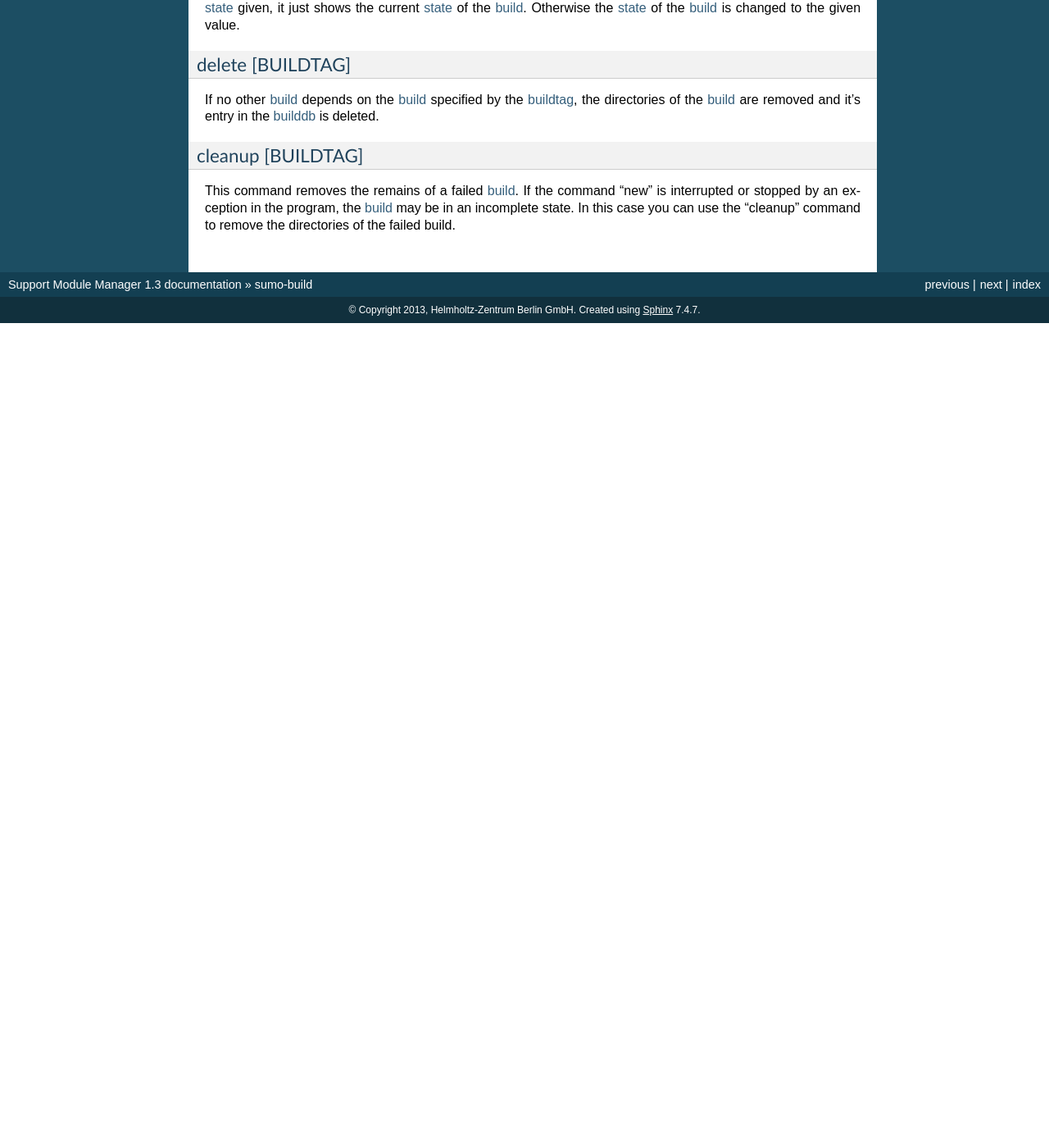
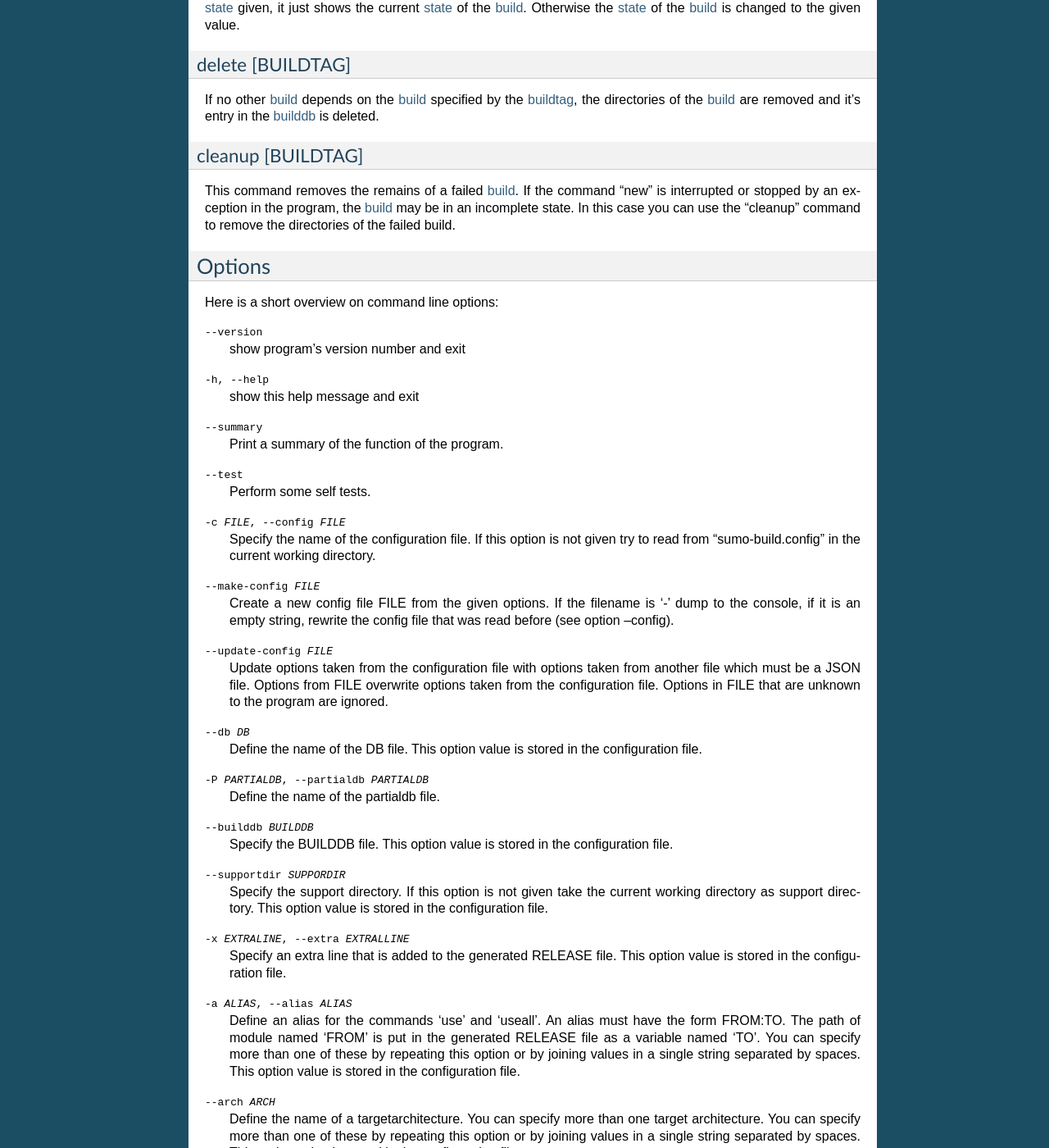
Before and after one commit to klauer/epics-sumo-mirror, a Sphinx documentation site: the page built from doc/reference-sumo-build.rst, in a window 1280 px wide and 1400 px high, scrolled down 3472 px. Shown: the whole window at 82% size. Built offline with Sphinx 7.4.7, drawn with Linux system fonts in a browser that asks for light colours; before the commit the page ends 3866 px from its top, so only the background shows below that; some of the changed text lies outside the part shown.

Commit message:
The project documentation was improved.
Among other changes now all options of sumo-build are described. The Sphinx
generated html documentation has some problems when command line option
documentation is generated but after some experiments I wasn't able to improve
the result... :(

```diff
--- a/doc/reference-sumo-build.rst
+++ b/doc/reference-sumo-build.rst
@@ -225,3 +225,71 @@ This command removes the remains of a failed :term:`build`. If the command
 "new" is interrupted or stopped by an exception in the program, the
 :term:`build` may be in an incomplete state. In this case you can use the
 "cleanup" command to remove the directories of the failed build.
+
+Options
+-------
+
+Here is a short overview on command line options:
+
+--version             show program's version number and exit
+-h, --help            show this help message and exit
+--summary             Print a summary of the function of the program.
+--test                Perform some self tests.
+-c FILE, --config FILE
+                      Specify the name of the configuration file. If this
+                      option is not given try to read from "sumo-build.config"
+                      in the current working directory.
+--make-config FILE    Create a new config file FILE from the given options. If
+                      the filename is '-' dump to the console, if it is an
+                      empty string, rewrite the config file that was read
+                      before (see option --config).
+--update-config FILE  Update options taken from the configuration file with
+                      options taken from another file which must be a JSON
+                      file. Options from FILE overwrite options taken from the
+                      configuration file. Options in FILE that are unknown to
+                      the program are ignored.
+--db DB               Define the name of the DB file. This option value is
+                      stored in the configuration file.
+-P PARTIALDB, --partialdb PARTIALDB
+                      Define the name of the partialdb file.
+--builddb BUILDDB     Specify the BUILDDB file. This option value is stored in
+                      the configuration file.
+--supportdir SUPPORDIR
+                      Specify the support directory. If this option is not
+                      given take the current working directory as support
+                      directory.  This option value is stored in the
+                      configuration file.
+-x EXTRALINE, --extra EXTRALLINE
+                      Specify an extra line that is added to the generated
+                      RELEASE file. This option value is stored in the
+                      configuration file.
+-a ALIAS, --alias ALIAS
+                      Define an alias for the commands 'use' and 'useall'. An
+                      alias must have the form FROM:TO. The path of module
+                      named 'FROM' is put in the generated RELEASE file as a
+                      variable named 'TO'. You can specify more than one of
+                      these by repeating this option or by joining values in a
+                      single string separated by spaces. This option value is
+                      stored in the configuration file.
+--arch ARCH           Define the name of a targetarchitecture. You can specify
+                      more than one target architecture.  You can specify more
+                      than one of these by repeating this option or by joining
+                      values in a single string separated by spaces.  This
+                      option value is stored in the configuration file.
+-m MODULE, --module MODULE
+                      Define a :term:`modulespec`. If you specify modules with
+                      this option you don't have to put :term:`modulespecs`
+                      after some of the commands. You can specify more than one
+                      of these by repeating this option or by joining values in
+                      a single string separated by spaces.  This option value
+                      is stored in the configuration file.
+-b, --brief           Create a more brief output for some commands.
+--readonly            Do not allow modifying the database files or the support
+                      directory.  This option value is stored in the
+                      configuration file.
+--nolock              Do not use file locking.
+-p, --progress        Show progress on stderr. This option value is stored in
+                      the configuration file.
+-v, --verbose         Show command calls.  This option value is stored in the
+                      configuration file.
+-n, --dry-run         Just show what the program would do.
```
Also changed, not shown: doc/reference-sumo-db.rst (+12 -14 lines), 2 other files.
